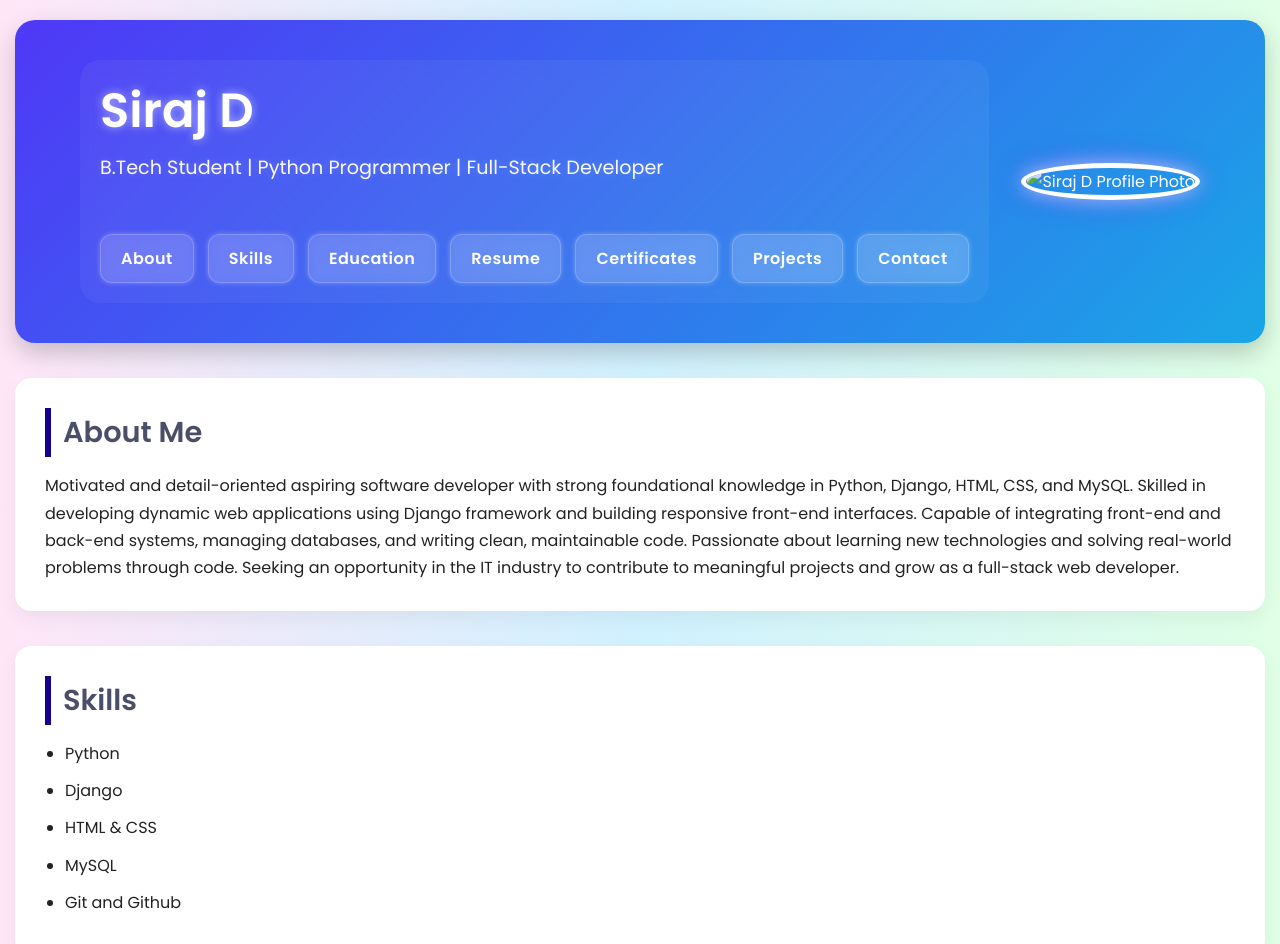
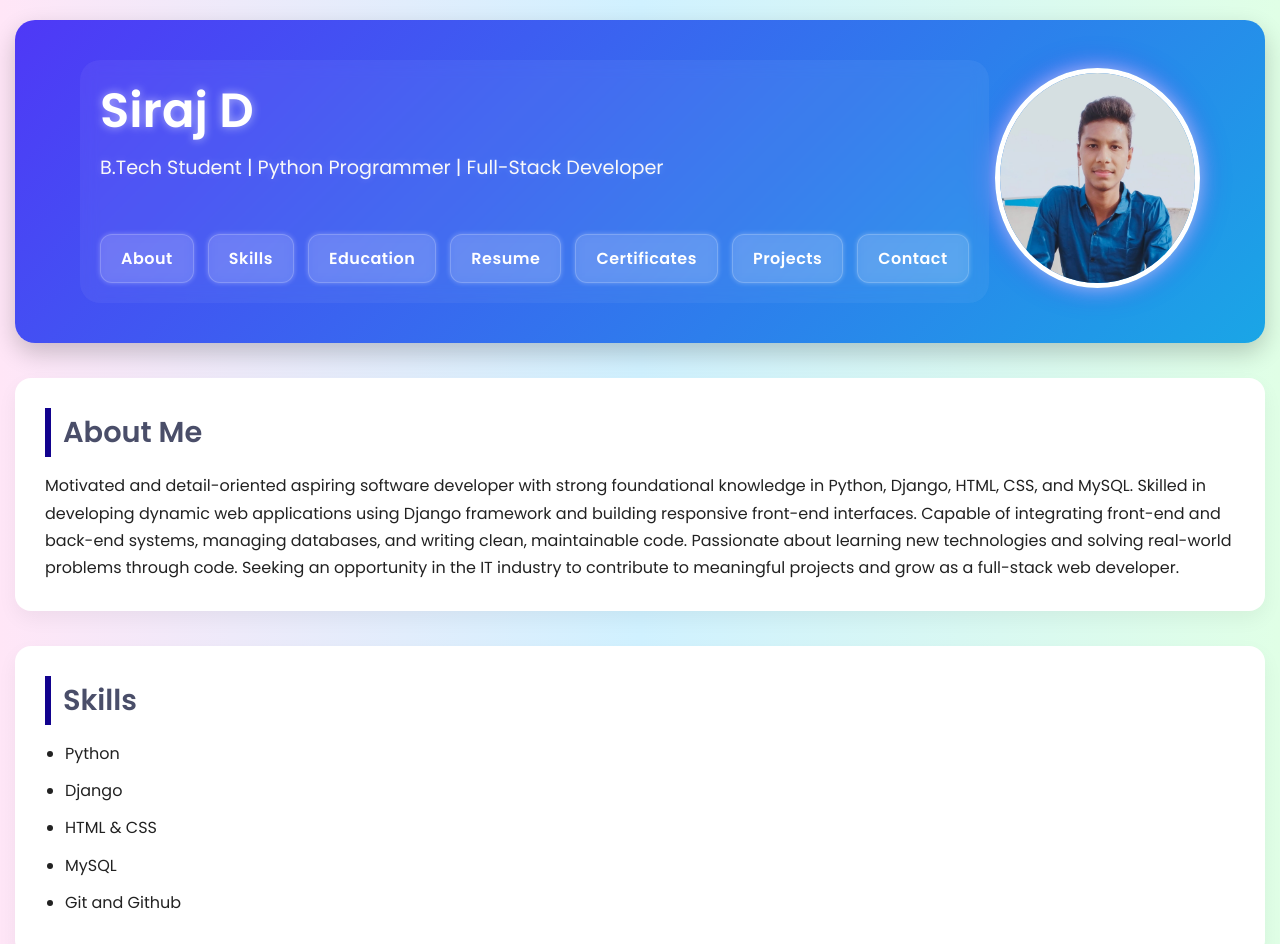
Before and after one commit to Siraj934/My-Portfolio-website, a plain HTML site: page index.html in a window 1280 px wide. Shown: the top 944 px of the page. Drawn offline with Linux system fonts and the light colour scheme.

Commit message:
Update index.html

```diff
--- a/index.html
+++ b/index.html
@@ -26,7 +26,7 @@
       </nav>
     </div>
     <div class="profile-photo">
-      <img src="images/profileimage.img.jpg" alt="Siraj D Profile Photo" />
+      <img src="https://github.com/Siraj934/My-Portfolio-website/blob/main/profileimage.img.jpg" alt="Siraj D Profile Photo" />
     </div>
   </div>
 </header>
```
